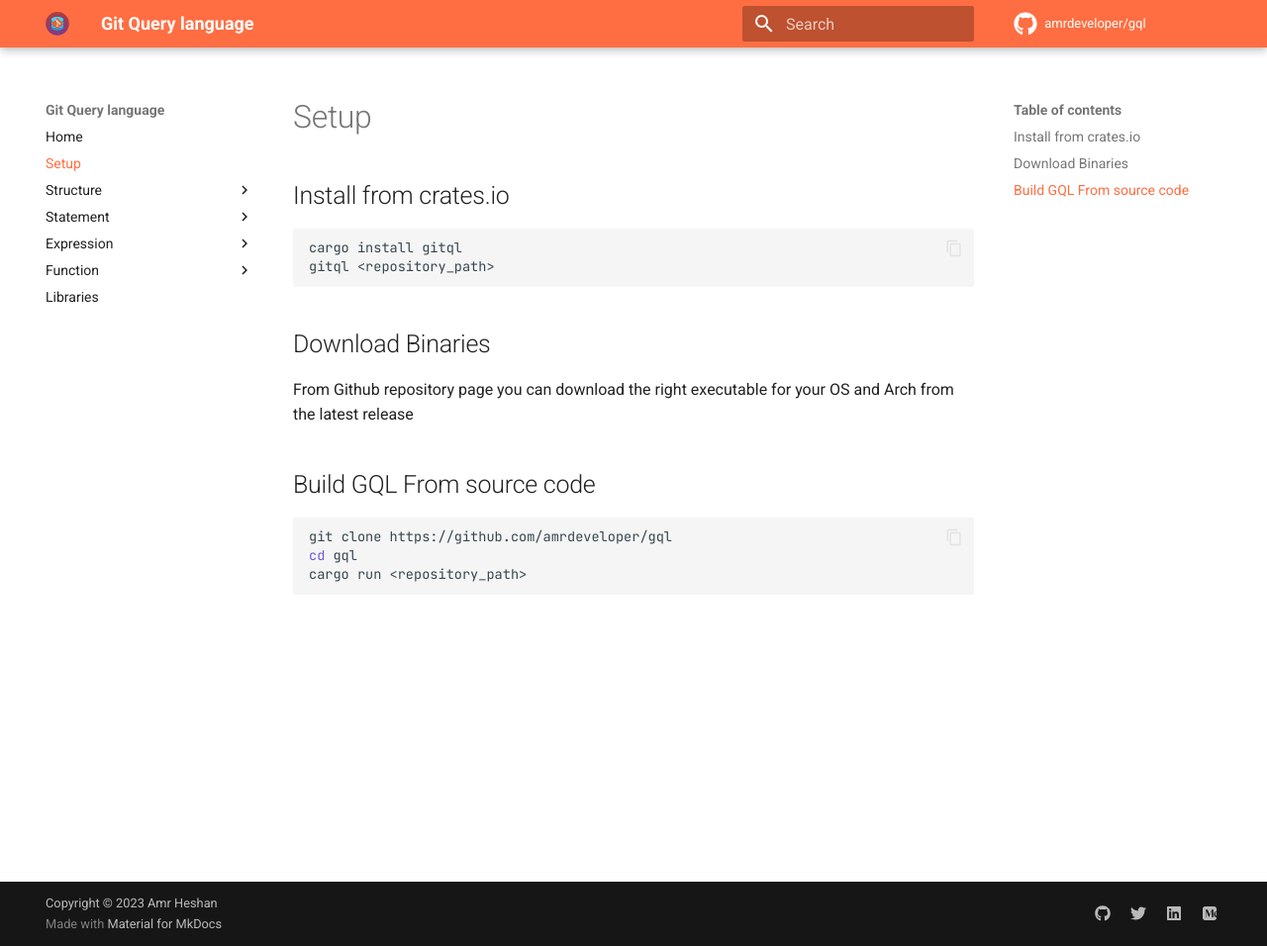
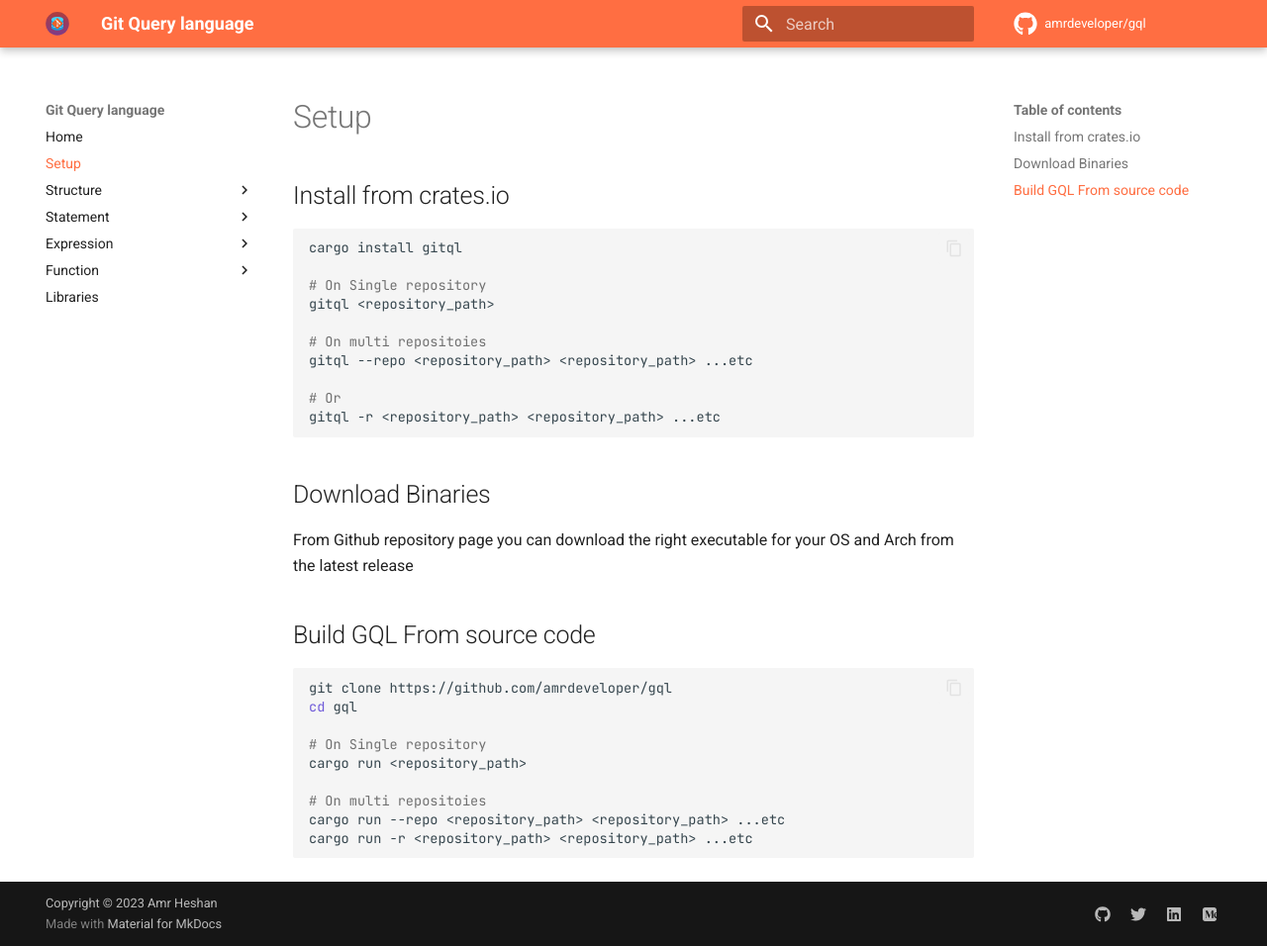
Before and after one commit to AmrDeveloper/GQL, an MkDocs documentation site: the page built from docs/setup.md, in a window 1280 px wide and 956 px high. Shown: the whole window at 99% size. Built offline with MkDocs 1.6.1 and Material for MkDocs 9.7.7, drawn with Linux system fonts in a browser that asks for light colours; comment, search, counter and statistics services are not loaded.

Commit message:
Update docs setup section to add samples for using cli

````diff
--- a/docs/setup.md
+++ b/docs/setup.md
@@ -2,7 +2,15 @@
 
 ```sh
 cargo install gitql
+
+# On Single repository
 gitql <repository_path>
+
+# On multi repositoies
+gitql --repo <repository_path> <repository_path> ...etc
+
+# Or
+gitql -r <repository_path> <repository_path> ...etc
 ```
 
 ## Download Binaries
@@ -14,5 +22,11 @@ From Github repository page you can download the right executable for your OS an
 ```sh
 git clone https://github.com/amrdeveloper/gql
 cd gql
+
+# On Single repository
 cargo run <repository_path>
+
+# On multi repositoies
+cargo run --repo <repository_path> <repository_path> ...etc
+cargo run -r <repository_path> <repository_path> ...etc
 ```
````
